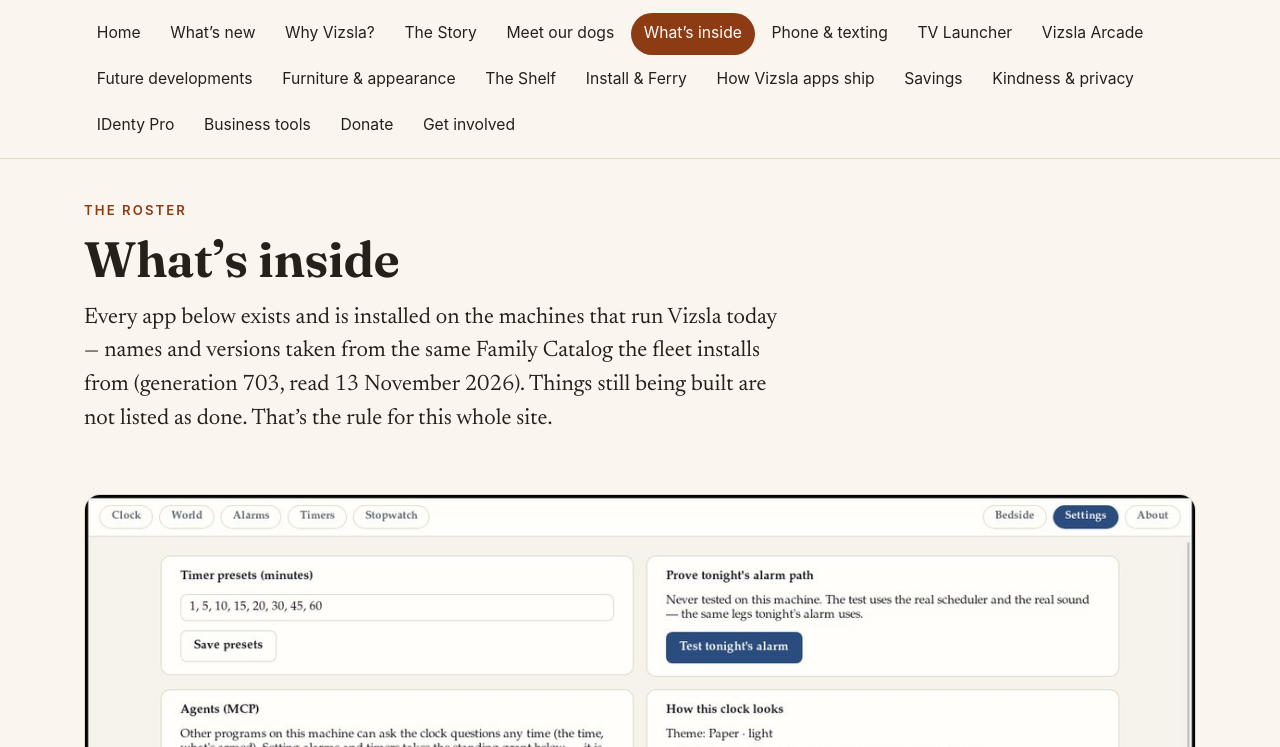
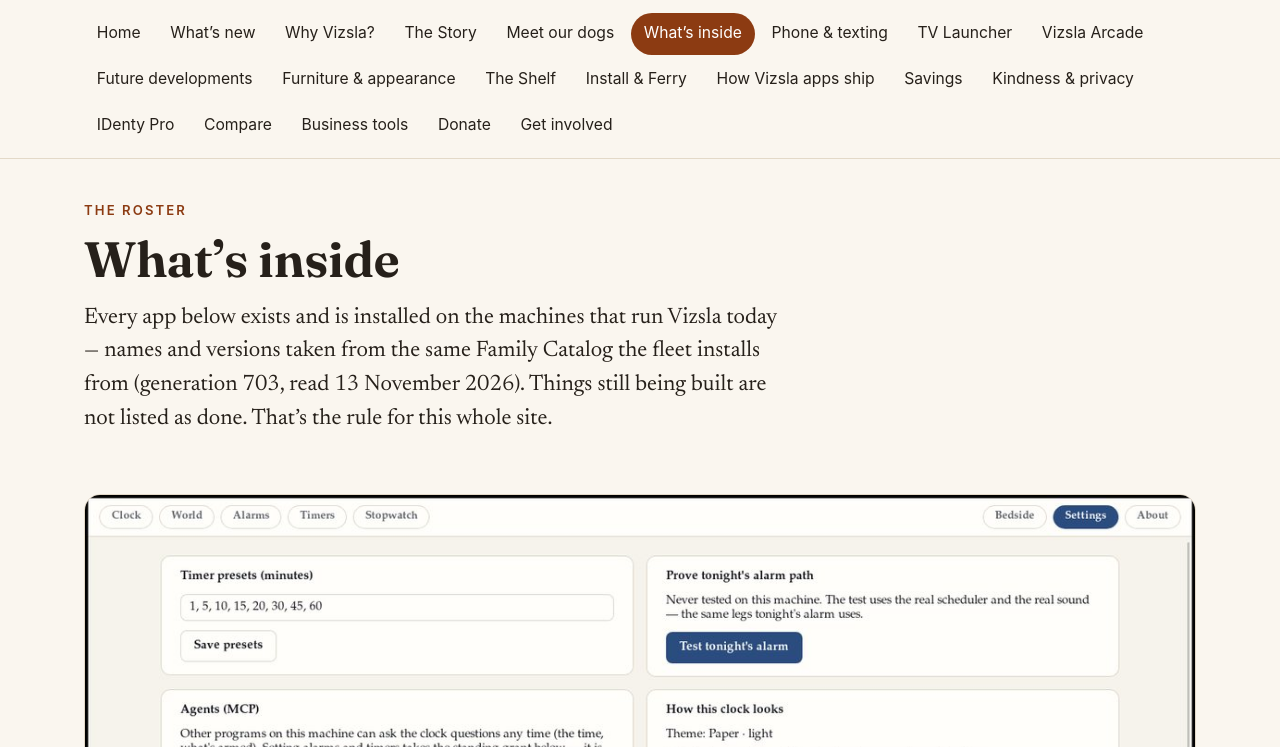
Before and after one commit to garrisonr/vizsla-website, a plain HTML site: page inside.html in a window 1280 px wide. Shown: the part 53-800 px from the top of the page. Drawn offline with Linux system fonts and the light colour scheme.

Commit message:
Nav: add Compare link (IDenty Pro comparison page)

```diff
--- a/inside.html
+++ b/inside.html
@@ -36,6 +36,7 @@
         <li><a href="savings.html">Savings</a></li>
         <li><a href="kindness.html">Kindness &amp; privacy</a></li>
         <li><a href="business.html#identy-pro">IDenty Pro</a></li>
+        <li><a href="compare.html">Compare</a></li>
         <li><a href="business.html">Business tools</a></li>
         <li><a href="donate.html">Donate</a></li>
         <li><a href="feedback.html">Get involved</a></li>
@@ -62,6 +63,7 @@
         <li><a href="savings.html">Savings</a></li>
         <li><a href="kindness.html">Kindness &amp; privacy</a></li>
         <li><a href="business.html#identy-pro">IDenty Pro</a></li>
+        <li><a href="compare.html">Compare</a></li>
         <li><a href="business.html">Business tools</a></li>
         <li><a href="donate.html">Donate</a></li>
         <li><a href="feedback.html">Get involved</a></li>
```
